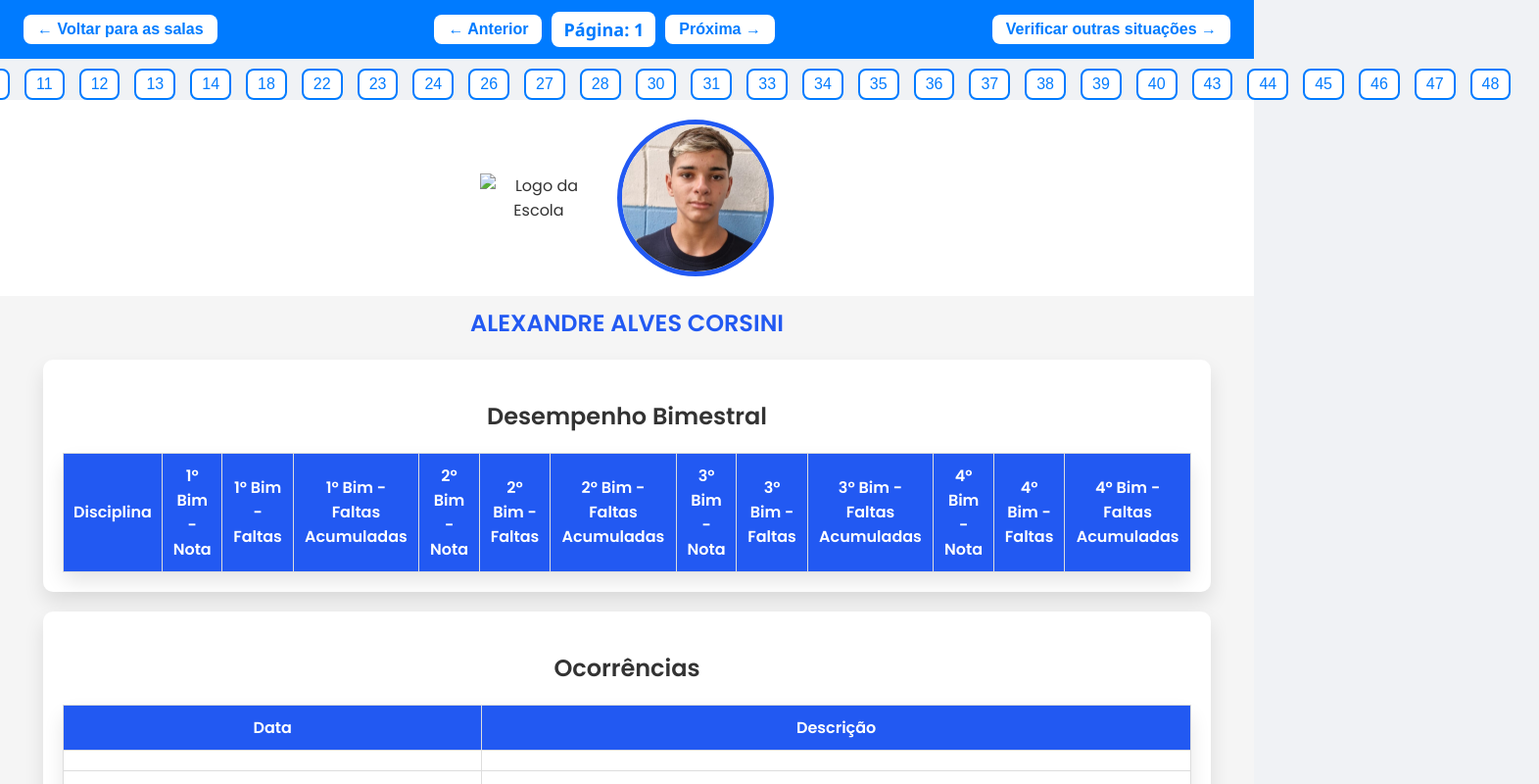
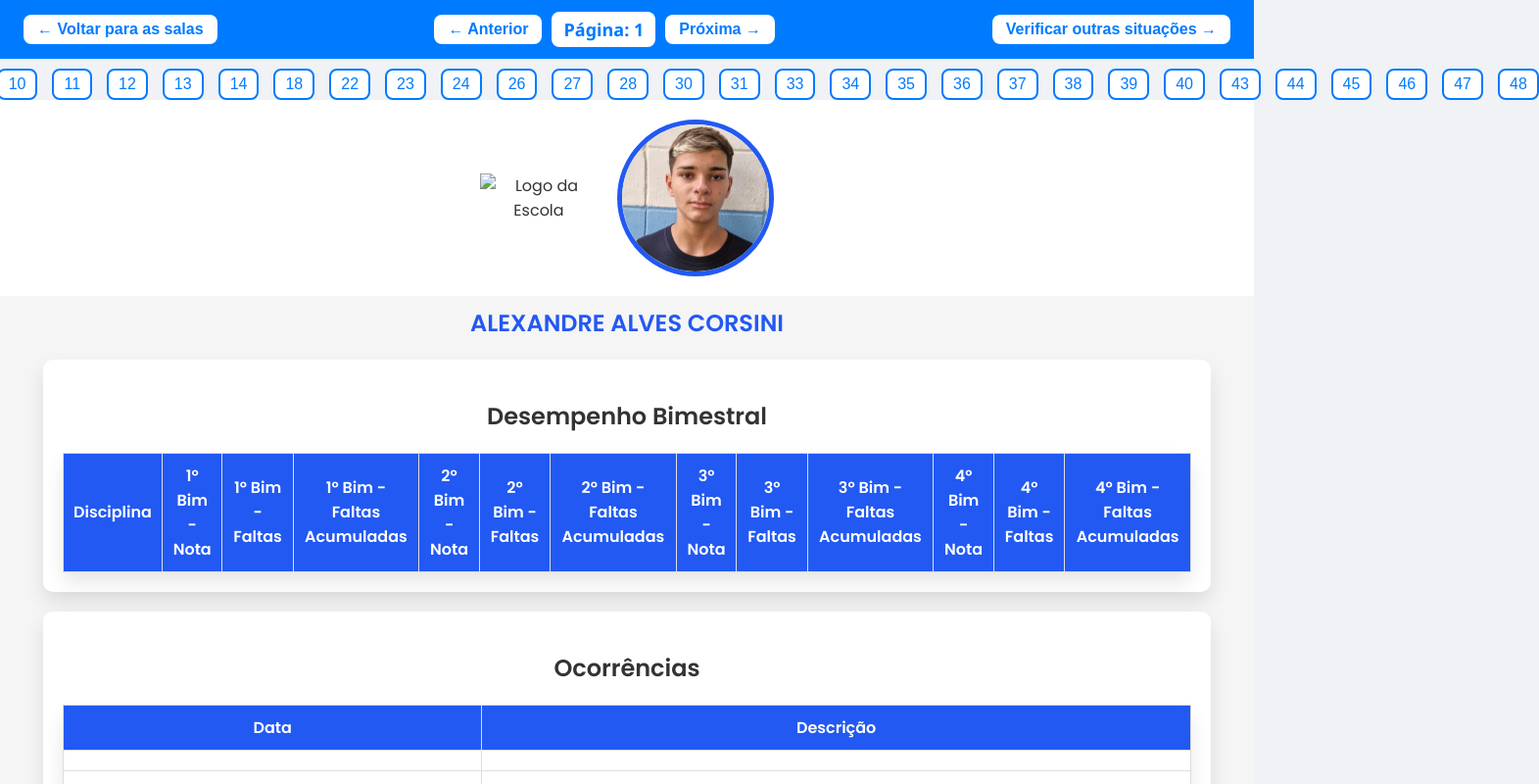
Before and after one commit to professorgaldino/1b, a plain HTML site: page index.html in a window 1280 px wide. Shown: the whole page at 98% size, 1571 px wide, since content can reach past the window. Drawn offline with Linux system fonts and the light colour scheme; no server answers.

Commit message:
Update index.html

```diff
--- a/index.html
+++ b/index.html
@@ -109,7 +109,7 @@
 
   <script>
     const pages = [
-      "a1.html", "a2.html", "a4.html", "a7.html", "a8.html", "a9.html", "a11.html", "a12.html", "a13.html",
+      "a1.html", "a2.html", "a4.html", "a7.html", "a8.html", "a9.html","a10.html", "a11.html", "a12.html", "a13.html",
       "a14.html", "a18.html", "a22.html", "a23.html", "a24.html", "a26.html", "a27.html", "a28.html",
       "a30.html", "a31.html", "a33.html", "a34.html", "a35.html", "a36.html", "a37.html", "a38.html",
       "a39.html", "a40.html", "a43.html", "a44.html", "a45.html", "a46.html", "a47.html", "a48.html"
```
